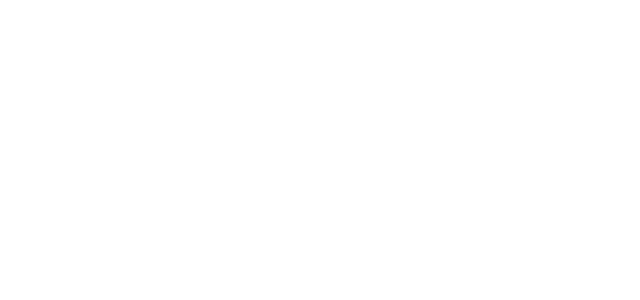
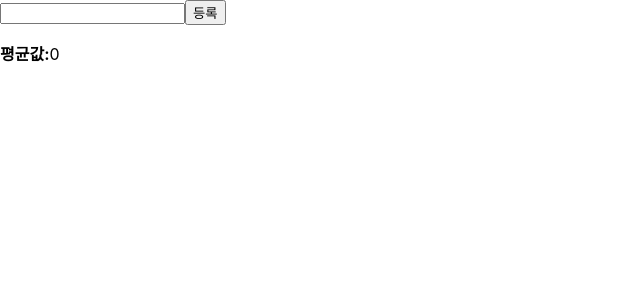
Before and after one commit to seilylook/React_hooks_tutorial, a React (Create React App) app: page / in a window 1280 px wide. Shown: the top 300 px of the page, without its empty margins (0-640 px from the left). Built offline with nearby package versions, Linux system fonts and the light colour scheme.

Commit message:
useMemo_with_hooks

```diff
--- a/src/Average.js
+++ b/src/Average.js
@@ -1,4 +1,4 @@
-import React, { useState } from "react";
+import React, { useState, useMemo } from "react";
 
 const getAverage = numbers => {
   console.log("평균값 계산 중...");
@@ -11,9 +11,9 @@
 
 const Average = () => {
   const [list, setList] = useState([]);
-  const [number, setNumber] = useStete("");
+  const [number, setNumber] = useState("");
 
-  const onChang = e => {
+  const onChange = e => {
     setNumber(e.target.value);
   };
   const onInsert = e => {
@@ -21,6 +21,8 @@
     setList(nextList);
     setNumber("");
   };
+
+  const avg = useMemo(() => getAverage(list), [list]);
 
   return (
     <div>
@@ -34,10 +36,10 @@
 
       <div>
         <b>평균값:</b>
-        {getAverate(list)}
+        {avg}
       </div>
     </div>
   );
 };
 
-export default "Average";
+export default Average;
```
